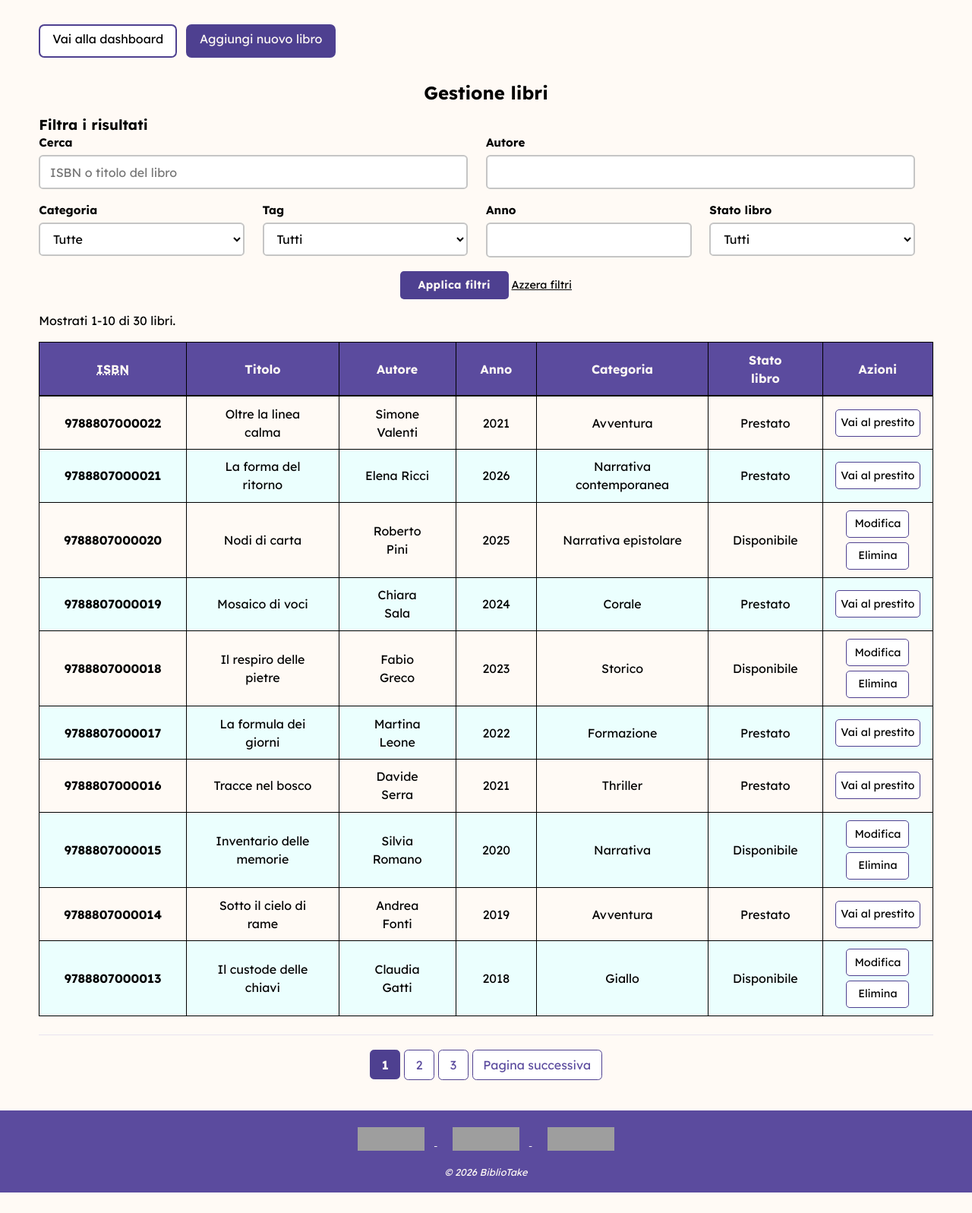
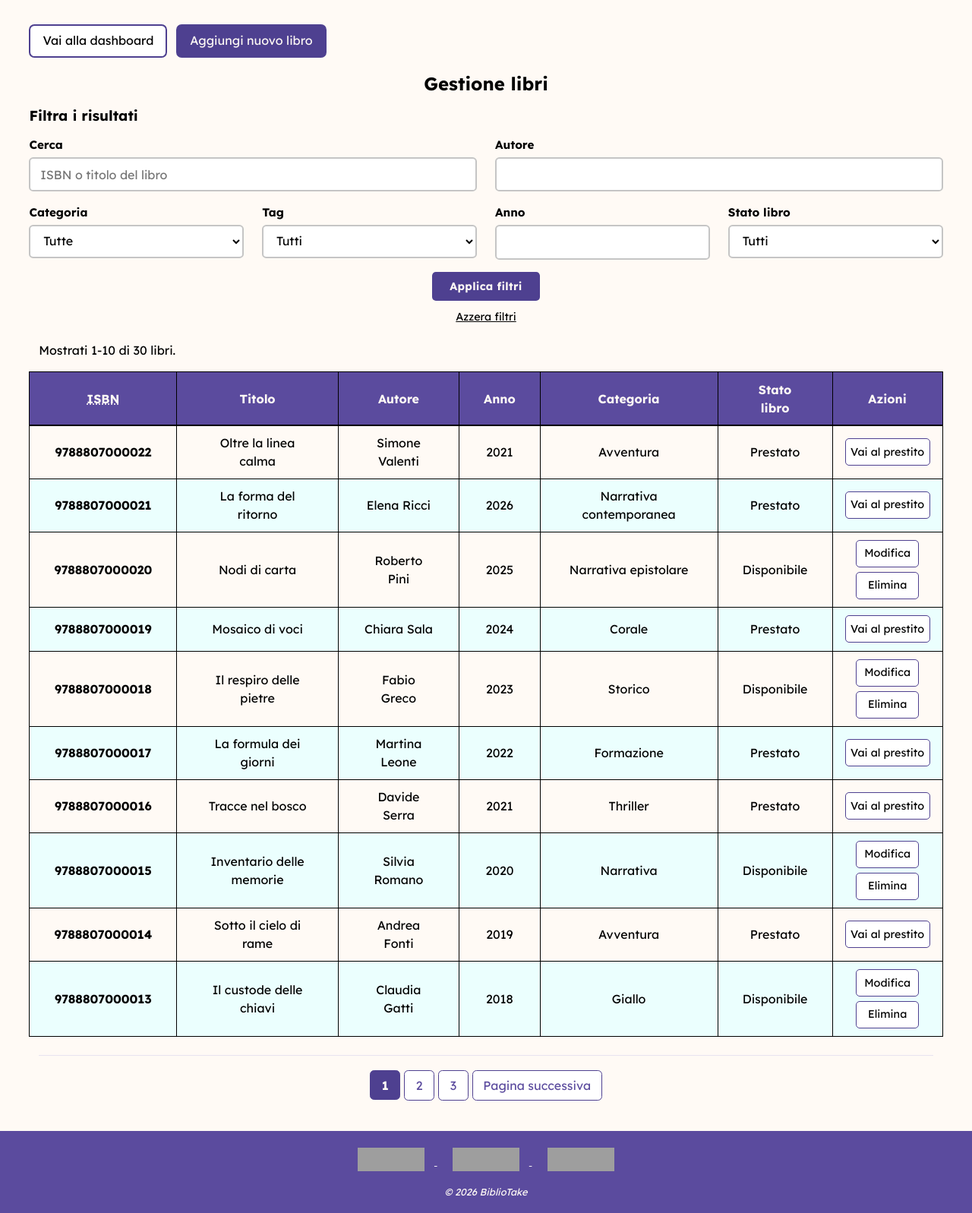
Before and after one commit to NotHoss/BiblioTake, a PHP site: page /admin/libri.php in a window 1280 px wide. Shown: the part 172-1769 px from the top of the page at 76% size. Before the commit the page ends 1742 px from the top, so only its background shows below. Run offline with PHP 8.4, Linux system fonts and the light colour scheme; a user stored in the database is signed in; data comes from the database, SQL or seed files in the repository; grey boxes are pictures that could not be loaded.

Commit message:
fix(css): adeguamento admin al ridimensionamento delle view in home e catalogo

```diff
--- a/css/mini.css
+++ b/css/mini.css
@@ -6,6 +6,8 @@
     */
     #gestione {
         overflow: visible;
+        width: 100%;
+        margin-left: 0;
     }
 
     #gestione table {
@@ -427,12 +429,39 @@
         text-align: center;
     }
 
+    .admin-page-actions {
+        width: 100%;
+        margin-left: 0;
+        display: block;
+    }
+
     .admin-form fieldset > p,
     .admin-search-form > div,
     .admin-search-form .compact-row > div {
         float: none;
+        flex: 1 1 100%;
         width: 100%;
         margin-right: 0;
+    }
+
+    .admin-search-form,
+    .admin-search-form .compact-row {
+        display: block;
+    }
+
+    .admin-search-form {
+        width: 100%;
+        margin-left: 0;
+    }
+
+    .admin-filter-panel {
+        width: 100%;
+        margin-left: 0;
+    }
+
+    .admin-dashboard-layout {
+        width: 100%;
+        margin-left: 0;
     }
 
     .admin-quick-nav,
--- a/css/style.css
+++ b/css/style.css
@@ -342,10 +342,16 @@ table a:visited {
 }
 
 #gestione table {
-  min-width: fit-content;
+  width: 100%;
+  min-width: 0;
   border-collapse: collapse;
   margin: 1rem auto 0;
   background-color: var(--contentbgcolor);
+}
+
+#gestione{
+    width: min(94vw, 1692px);
+    margin-left: calc(50% - min(47vw, 846px));
 }
 
 #gestione table tr:nth-child(even){
@@ -405,21 +411,28 @@ button.table-action-primary{
 
 .admin-page-actions{
     margin: 0 0 1rem;
+    width: min(94vw, 1692px);
+    margin-left: calc(50% - min(47vw, 846px));
+    display: flex;
+    flex-wrap: wrap;
+    gap: 0.75rem;
 }
 
 .admin-page-actions::after{
-    content: "";
-    display: table;
-    clear: both;
+    content: none;
+    display: none;
 }
 
 .admin-page-actions .button-link,
 .admin-page-actions .admin-return-link,
 .admin-page-actions .admin-primary-link{
-    float: left;
+    float: none;
+    display: inline-flex;
+    align-items: center;
+    justify-content: center;
     min-height: 2.75rem;
     padding: 0.5rem 1rem;
-    margin: 0 0.75rem 0.75rem 0;
+    margin: 0;
     border-radius: 0.45rem;
     border: 2px solid var(--breadbgcolor);
     background: #fff;
@@ -840,6 +853,8 @@ FORM
 
 .admin-dashboard-layout{
     margin-top: 1.5rem;
+    width: min(94vw, 1692px);
+    margin-left: calc(50% - min(47vw, 846px));
 }
 
 .admin-dashboard-layout::after{
@@ -1093,27 +1108,43 @@ FILTRI (aside)
 
 /*Admin*/
 
+.admin-filter-panel{
+    width: min(94vw, 1692px);
+    margin-left: calc(50% - min(47vw, 846px));
+}
+
+.admin-filter-panel h3{
+    margin-bottom: 0.8em;
+}
+
 .admin-search-form{
-    display: block;
+    display: flex;
+    flex-wrap: wrap;
+    align-items: flex-end;
+    gap: 1rem 2%;
+    width: 100%;
+    margin-bottom: 1.25rem;
 }
 
 .admin-search-form::after{
-    content: "";
-    display: table;
-    clear: both;
+    content: none;
+    display: none;
 }
 
 .admin-search-form > div{
-    float: left;
-    width: 48%;
-    margin: 0 2% 1rem 0;
+    float: none;
+    flex: 1 1 16rem;
+    width: auto;
+    margin: 0;
 }
 
 .admin-search-form .search-form-actions{
-    clear: both;
+    clear: none;
     float: none;
+    flex: 1 1 100%;
     width: 100%;
-    margin-top: 0.3rem;
+    margin-top: 0;
+    text-align: center;
 }
 
 .admin-search-form .search-form-actions button,
@@ -1121,27 +1152,40 @@ FILTRI (aside)
     width: auto;
 }
 
+.admin-search-form .search-form-actions button{
+    display: block;
+    margin: 0 auto;
+}
+
+.admin-search-form .search-form-actions a{
+    display: table;
+    margin: 0.6rem auto 0;
+}
+
 .admin-search-form input[type="checkbox"]{
     width: 1.2em;
     height: 1.2em;
 }
 
 .admin-search-form .compact-row{
-    clear: both;
-    display: block;
+    clear: none;
+    display: flex;
+    flex: 1 1 100%;
+    flex-wrap: wrap;
+    gap: 1rem 2%;
     width: 100%;
 }
 
 .admin-search-form .compact-row::after{
-    content: "";
-    display: table;
-    clear: both;
+    content: none;
+    display: none;
 }
 
 .admin-search-form .compact-row > div{
-    float: left;
-    width: 23%;
-    margin-right: 2%;
+    float: none;
+    flex: 1 1 12rem;
+    width: auto;
+    margin-right: 0;
     min-width: 8rem;
 }
 
--- a/html/admin/showLibriAdmin.html
+++ b/html/admin/showLibriAdmin.html
@@ -4,7 +4,7 @@
 </div>
 <h2>Gestione libri</h2>
 
-<aside>
+<aside class="admin-filter-panel">
     <h3>Filtra i risultati</h3>
     [SEARCH_FORM]
 </aside>
--- a/html/admin/showPrestitiAdmin.html
+++ b/html/admin/showPrestitiAdmin.html
@@ -4,7 +4,7 @@
 </div>
 <h2 class="section-heading">Gestione prestiti</h2>
 
-<aside>
+<aside class="admin-filter-panel">
     <h3>Filtra i risultati</h3>
     [SEARCH_FORM]
 </aside>
--- a/html/admin/showRecensioniAdmin.html
+++ b/html/admin/showRecensioniAdmin.html
@@ -5,7 +5,7 @@
 
 <h2>Gestione recensioni</h2>
 
-<aside>
+<aside class="admin-filter-panel">
     <h3>Filtra i risultati</h3>
     [SEARCH_FORM]
 </aside>
--- a/html/admin/showUtentiAdmin.html
+++ b/html/admin/showUtentiAdmin.html
@@ -5,7 +5,7 @@
 <h2>Gestione utenti</h2>
 
 <div id="catalogo-layout">
-    <aside>
+    <aside class="admin-filter-panel">
         <h3>Filtra i risultati</h3>
         [SEARCH_FORM]
     </aside>
```
